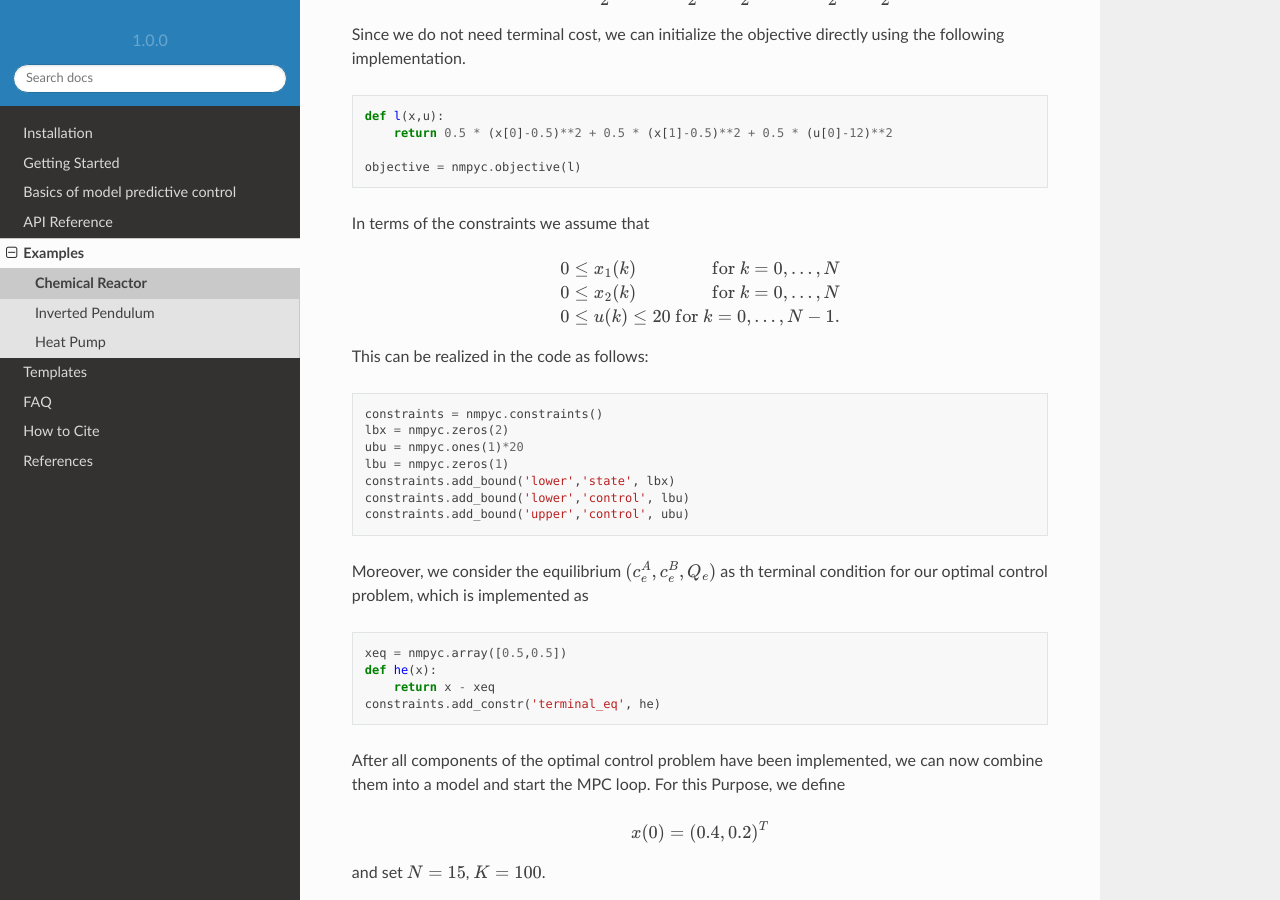
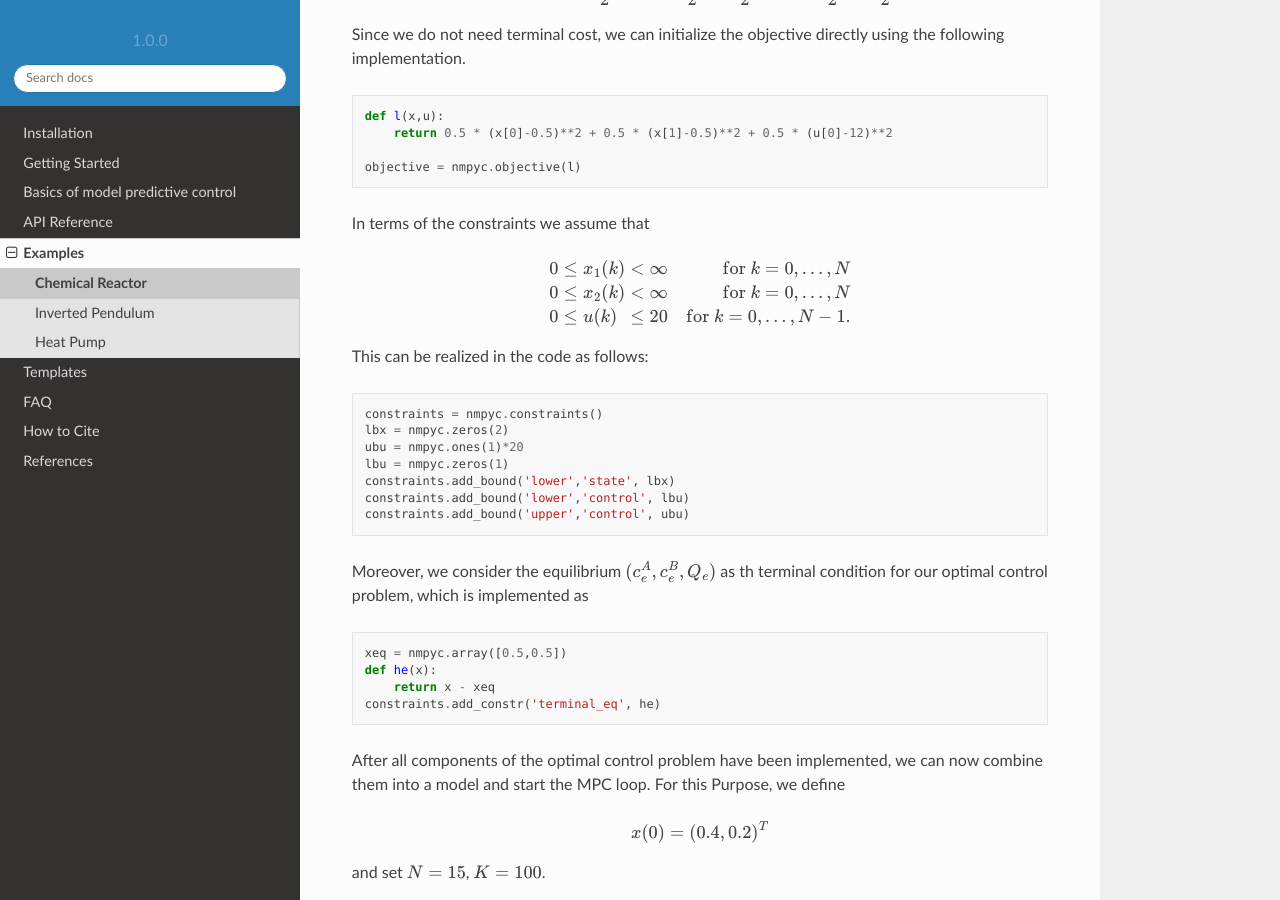
Before and after one commit to nMPyC/nmpyc, a Sphinx documentation site: the page built from docs/source/example/reactor.rst, in a window 1280 px wide and 900 px high, scrolled down 1298 px. Built offline with Sphinx 7.4.7 and the Read the Docs theme 2.0.0, drawn with Linux system fonts in a browser that asks for light colours; cross-references to code outside the pages are shown as plain code.

Commit message:
Update reactor.rst

```diff
--- a/docs/source/example/reactor.rst
+++ b/docs/source/example/reactor.rst
@@ -79,9 +79,9 @@ In terms of the constraints we assume that
 
 .. math::
 
-   0 &\leq x_1(k) &\text{ for } k=0,\ldots,N \\
-   0 &\leq x_2(k) &\text{ for } k=0,\ldots,N \\
-   0 &\leq u(k) \leq 20 &\text{ for } k=0,\ldots,N-1.
+   0 &\leq x_1(k) & < \infty & \quad & \text{for } k=0,\ldots,N \\
+   0 &\leq x_2(k) & < \infty & \quad & \text{for } k=0,\ldots,N \\
+   0 &\leq u(k)   & \leq 20  & \quad & \text{for } k=0,\ldots,N-1.
 
 This can be realized in the code as follows:
 
```
